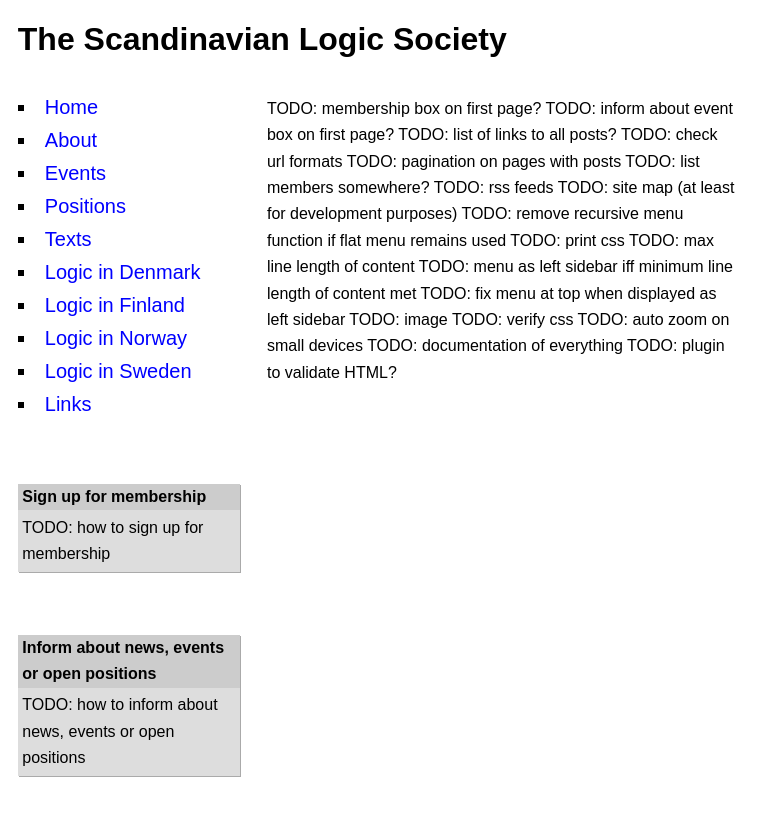
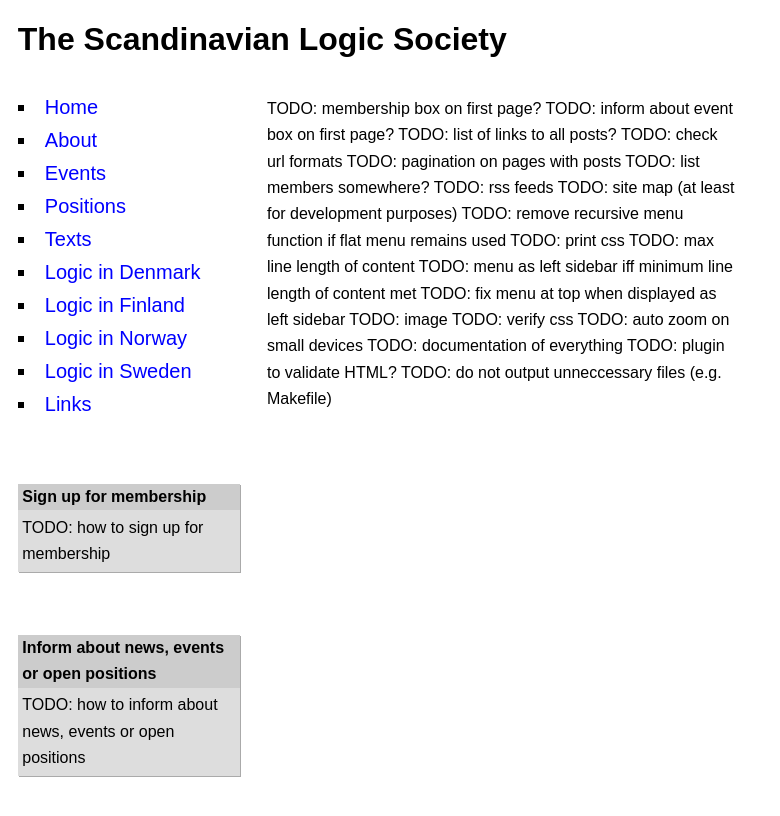
Before and after one commit to scandinavianlogic/scandinavianlogic.github.io, a Jekyll site: the page built from TODO.md, in a window 1280 px wide. Shown: the top 816 px of the page, without its empty margins (0-780 px from the left). Built offline with Jekyll 4.4.1, drawn with Linux system fonts in a browser that asks for light colours; our own code applies the rules of GitHub Pages for plain Markdown files.

Commit message:
added TODO

```diff
--- a/TODO.md
+++ b/TODO.md
@@ -18,3 +18,4 @@
 {{ "TODO: auto zoom on small devices" | log_warning }}
 {{ "TODO: documentation of everything" | log_warning }}
 {{ "TODO: plugin to validate HTML?" | log_warning }}
+{{ "TODO: do not output unneccessary files (e.g. Makefile)" | log_warning }}
```
